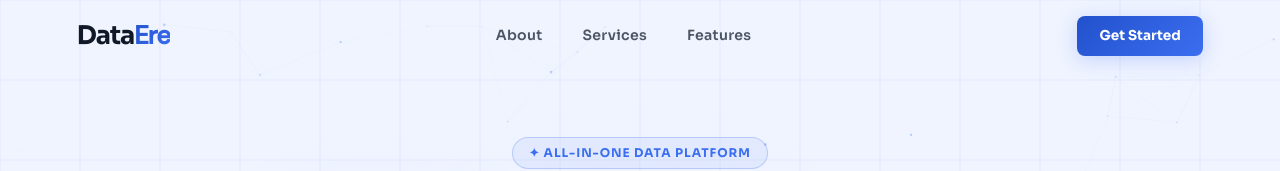
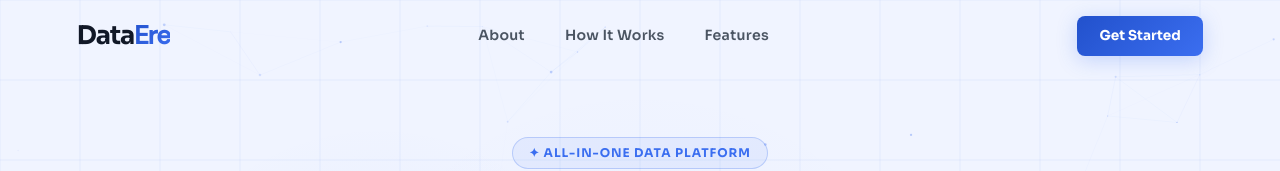
Before and after one commit to InsightCracker/DataEre, a React (Vite) app: page / in a window 1280 px wide. Shown: the top 171 px of the page. Built offline with nearby package versions, Linux system fonts and the light colour scheme.

Commit message:
Fix deployment issue

```diff
--- a/src/features/landing/components/About.jsx
+++ b/src/features/landing/components/About.jsx
@@ -1,7 +1,7 @@
 import { Box, SimpleGrid } from "@chakra-ui/react";
 import { BsBarChartFill } from "react-icons/bs";
 import { FaFilePdf, FaBrain, FaFileAlt } from "react-icons/fa";
-import { C, useFadeIn } from "./tokens";
+import { C, useFadeIn } from "./Tokens";
 import { SectionHeader, FeatureCard } from "./shared";
 
 const aboutFeatures = [
--- a/src/features/landing/components/Cta.jsx
+++ b/src/features/landing/components/Cta.jsx
@@ -1,5 +1,5 @@
 import { Box, Badge, Flex, Text, Button } from "@chakra-ui/react";
-import { C, glowPulse, useFadeIn } from "./tokens";
+import { C, glowPulse, useFadeIn } from "./Tokens";
 
 const CTA = () => {
   const [ref, visible] = useFadeIn();
--- a/src/features/landing/components/Features.jsx
+++ b/src/features/landing/components/Features.jsx
@@ -1,6 +1,6 @@
 import { Box, SimpleGrid } from "@chakra-ui/react";
 import { FaRocket, FaBrain, FaGlobe, FaLightbulb } from "react-icons/fa";
-import { C, useFadeIn } from "./tokens";
+import { C, useFadeIn } from "./Tokens";
 import { SectionHeader, FeatureCard } from "./shared";
 
 const featureItems = [
--- a/src/features/landing/components/Footer.jsx
+++ b/src/features/landing/components/Footer.jsx
@@ -1,7 +1,7 @@
 import { Box, Flex, Text, HStack, SimpleGrid } from "@chakra-ui/react";
 import { FaLinkedin, FaInstagram, FaTiktok } from "react-icons/fa";
 import { FaXTwitter } from "react-icons/fa6";
-import { C } from "./tokens";
+import { C } from "./Tokens";
 
 const Footer = () => {
   const socials = [FaInstagram, FaXTwitter, FaLinkedin, FaTiktok];
--- a/src/features/landing/components/Hero.jsx
+++ b/src/features/landing/components/Hero.jsx
@@ -9,7 +9,7 @@ import {
 
 import { useEffect, useRef } from "react";
 
-import { C, fadeUp, glowPulse, shimmer, float } from "./tokens";
+import { C, fadeUp, glowPulse, shimmer, float } from "./Tokens";
 
 const Hero = () => {
   const canvasRef = useRef(null);
--- a/src/features/landing/components/HowItWorks.jsx
+++ b/src/features/landing/components/HowItWorks.jsx
@@ -1,6 +1,6 @@
 import { Box, Flex, Text, SimpleGrid } from "@chakra-ui/react";
 import { FaBook, FaLaptopCode, FaChartLine } from "react-icons/fa";
-import { C, lineGrow, useFadeIn } from "./tokens";
+import { C, lineGrow, useFadeIn } from "./Tokens";
 import { SectionHeader } from "./shared";
 
 const steps = [
--- a/src/features/landing/components/Navbar.jsx
+++ b/src/features/landing/components/Navbar.jsx
@@ -16,7 +16,7 @@ import {
 
 import { useEffect, useState } from "react";
 
-import { C } from "./tokens";
+import { C } from "./Tokens";
 
 const Navbar = () => {
   const { isOpen, onToggle } = useDisclosure();
@@ -30,7 +30,7 @@ const Navbar = () => {
 
   const links = [
     { label: "About",    href: "#about"    },
-    { label: "Services", href: "#services" },
+    { label: "How It Works", href: "#services" },
     { label: "Features", href: "#features" },
   ];
 
--- a/src/features/landing/components/Shared.jsx
+++ b/src/features/landing/components/Shared.jsx
@@ -1,5 +1,5 @@
 import { Box, Badge, Text, Flex } from "@chakra-ui/react";
-import { C } from "./tokens";
+import { C } from "./Tokens";
 
 // ─── SectionHeader
 export const SectionHeader = ({ badge, title, highlight, sub, visible, delay = "0s" }) => (
```
Also changed, not shown: src/features/landing/components/Tokens.jsx (renamed from src/features/landing/components/Tokens.js, +8 -4 lines).
